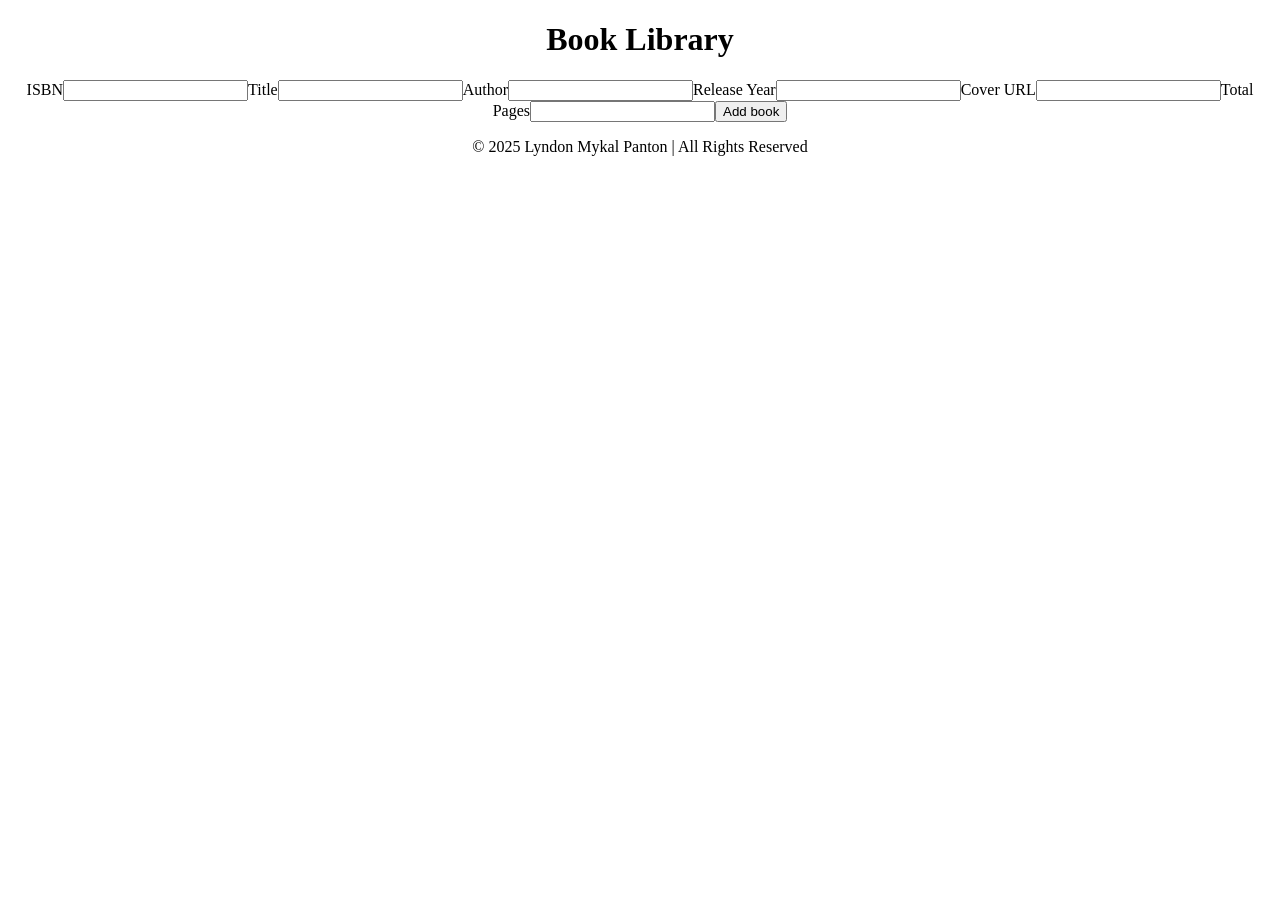
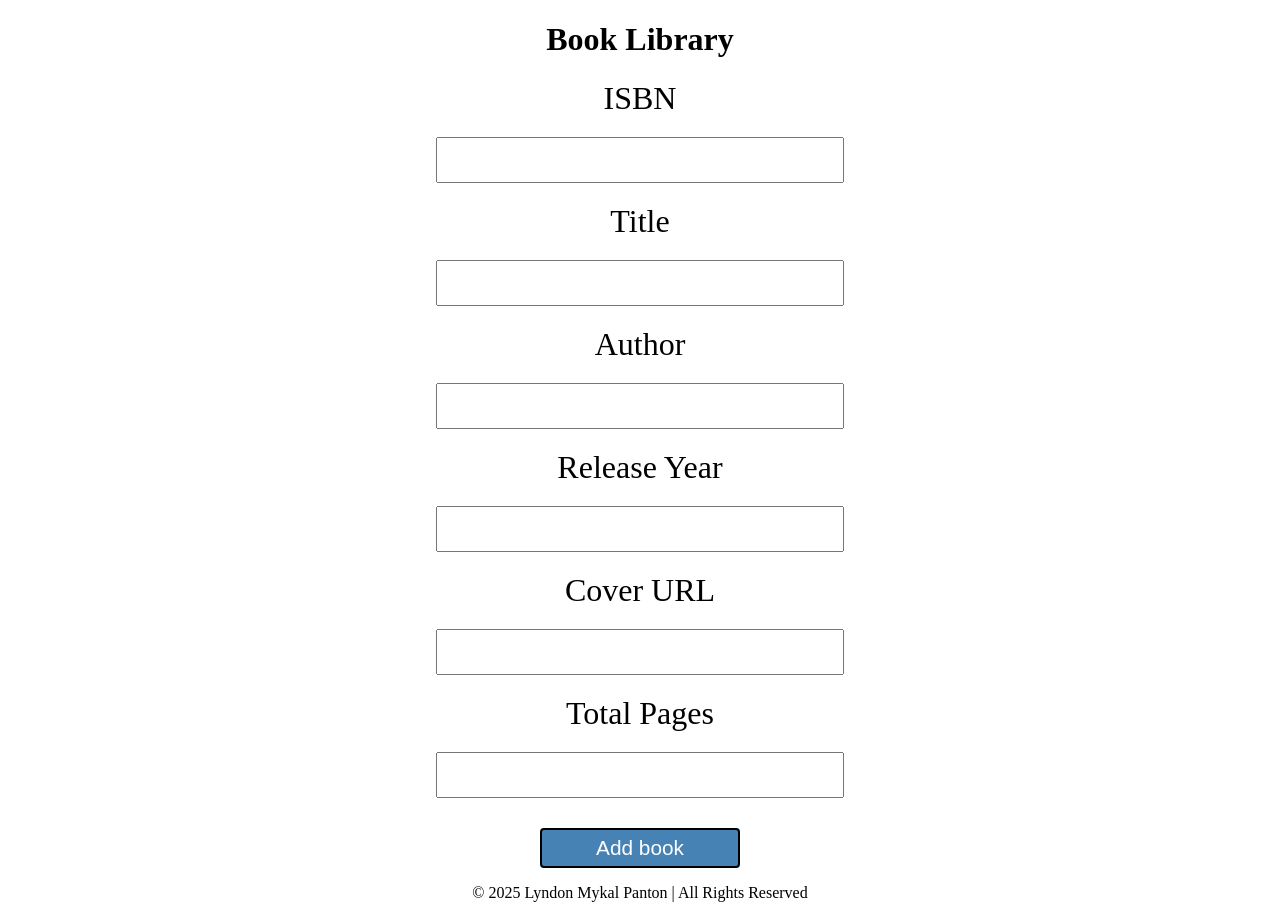
Before and after one commit to lyndonpanton/book-library, a React (Create React App) app in the folder client/: page / in a window 1280 px wide. Before the commit the page ends 800 px from the top, so only its background shows below. Built offline with nearby package versions, Linux system fonts and the light colour scheme.

Commit message:
Styled new book form elements

```diff
--- a/client/src/App.css
+++ b/client/src/App.css
@@ -1,38 +1,4 @@
 .App {
-  text-align: center;
+    text-align: center;
+    font-size: 16px;
 }
-
-.App-logo {
-  height: 40vmin;
-  pointer-events: none;
-}
-
-@media (prefers-reduced-motion: no-preference) {
-  .App-logo {
-    animation: App-logo-spin infinite 20s linear;
-  }
-}
-
-.App-header {
-  background-color: #282c34;
-  min-height: 100vh;
-  display: flex;
-  flex-direction: column;
-  align-items: center;
-  justify-content: center;
-  font-size: calc(10px + 2vmin);
-  color: white;
-}
-
-.App-link {
-  color: #61dafb;
-}
-
-@keyframes App-logo-spin {
-  from {
-    transform: rotate(0deg);
-  }
-  to {
-    transform: rotate(360deg);
-  }
-}
--- /dev/null
+++ b/client/src/main/Form.css
@@ -0,0 +1,36 @@
+#book-form {
+    margin: 0 auto;
+}
+
+#book-form > label {
+    display: block;
+
+    font-size: 2em;
+}
+
+#book-form > input[type="text"] {
+    margin: 20px 0;
+    width: 400px;
+    height: 40px;
+
+    font-size: 1.5em;
+}
+
+#book-form > input[type="submit"] {
+    display: block;
+    margin: 10px auto;
+
+    border: 2px solid black;
+    border-radius: 4px;
+    width: 200px;
+    height: 40px;
+
+    background-color: #4682b4;
+    color: white;
+
+    font-size: 1.3em;
+}
+
+#book-form > input[type="submit"]:active {
+    background-color: darkcyan;
+}
--- a/client/src/main/Form.js
+++ b/client/src/main/Form.js
@@ -1,3 +1,5 @@
+import "./Form.css"
+
 import { useState } from 'react';
 
 function Form() {
@@ -15,23 +17,23 @@ function Form() {
 
     return (
         <form id="book-form" onSubmit={ (e) => submitNewBook(e) }>
-            <label htmlFor="isbn">ISBN</label>
-            <input type="text" name="isbn" />
+            <label htmlFor="form-isbn">ISBN</label>
+            <input type="text" name="form-isbn" id="form-isbn" />
 
-            <label htmlFor="title">Title</label>
-            <input type="text" name="title" />
+            <label htmlFor="form-title">Title</label>
+            <input type="text" name="form-title" id="form-title" />
 
-            <label htmlFor="author">Author</label>
-            <input type="text" name="author" />
+            <label htmlFor="form-author">Author</label>
+            <input type="text" name="form-author" id="form-author" />
 
-            <label htmlFor="release_year">Release Year</label>
-            <input type="text" name="release_year" />
+            <label htmlFor="form-release-year">Release Year</label>
+            <input type="text" name="form-release-year" id="form-release-year" />
 
-            <label htmlFor="cover_url">Cover URL</label>
-            <input type="text" name="cover_url" />
+            <label htmlFor="form-cover-url">Cover URL</label>
+            <input type="text" name="form-cover-url" id="form-cover-url" />
 
-            <label htmlFor="total_pages">Total Pages</label>
-            <input type="text" name="total_pages" />
+            <label htmlFor="form-total-pages">Total Pages</label>
+            <input type="text" name="form-total-pages" id="form-total-pages" />
 
             <input type="submit" value="Add book" />
         </form>
```
Also changed, not shown: client/src/main/Main.css (added).
